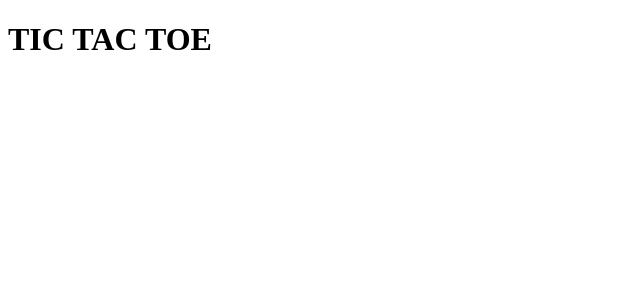
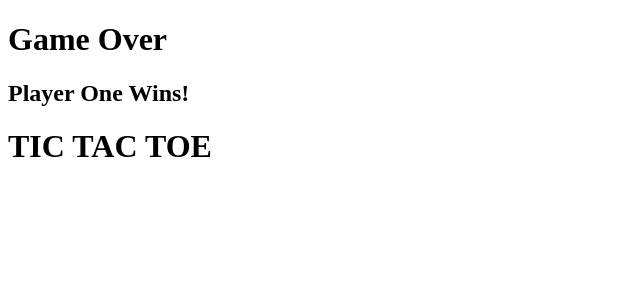
Before and after one commit to MichaelPooleLF/Tic-Tac-Toe, a React app: page / in a window 1280 px wide. Shown: the top 300 px of the page, without its empty margins (0-640 px from the left). Built offline with nearby package versions, Linux system fonts and the light colour scheme; the HTML template or start-up script is replaced by a standard one.

Commit message:
completed basic end game modal styling

```diff
--- a/src/components/app.jsx
+++ b/src/components/app.jsx
@@ -1,13 +1,25 @@
 import React from 'react';
 import Board from './board';
+import EndGameModal from './end-game-modal';
 
 class App extends React.Component {
   constructor(props) {
     super(props);
-    this.state = {};
+    this.state = {
+      gameOver: true,
+      gameStatus: ''
+    };
   }
 
   render() {
+    if (this.state.gameOver) {
+      return (
+        <>
+          <EndGameModal/>
+          <Board/>
+        </>
+      );
+    }
     return (
       <Board/>
     );
--- /dev/null
+++ b/src/components/end-game-modal.jsx
@@ -0,0 +1,14 @@
+import React from 'react';
+
+function EndGameModal(props) {
+  return (
+    <div className="end-game-modal">
+      <div className="end-game-modal-content bg-dark">
+        <h1>Game Over</h1>
+        <h2>Player One Wins!</h2>
+      </div>
+    </div>
+  );
+}
+
+export default EndGameModal;
```
Also changed, not shown: 1 other file (tests, documents, lock files or other folders).
